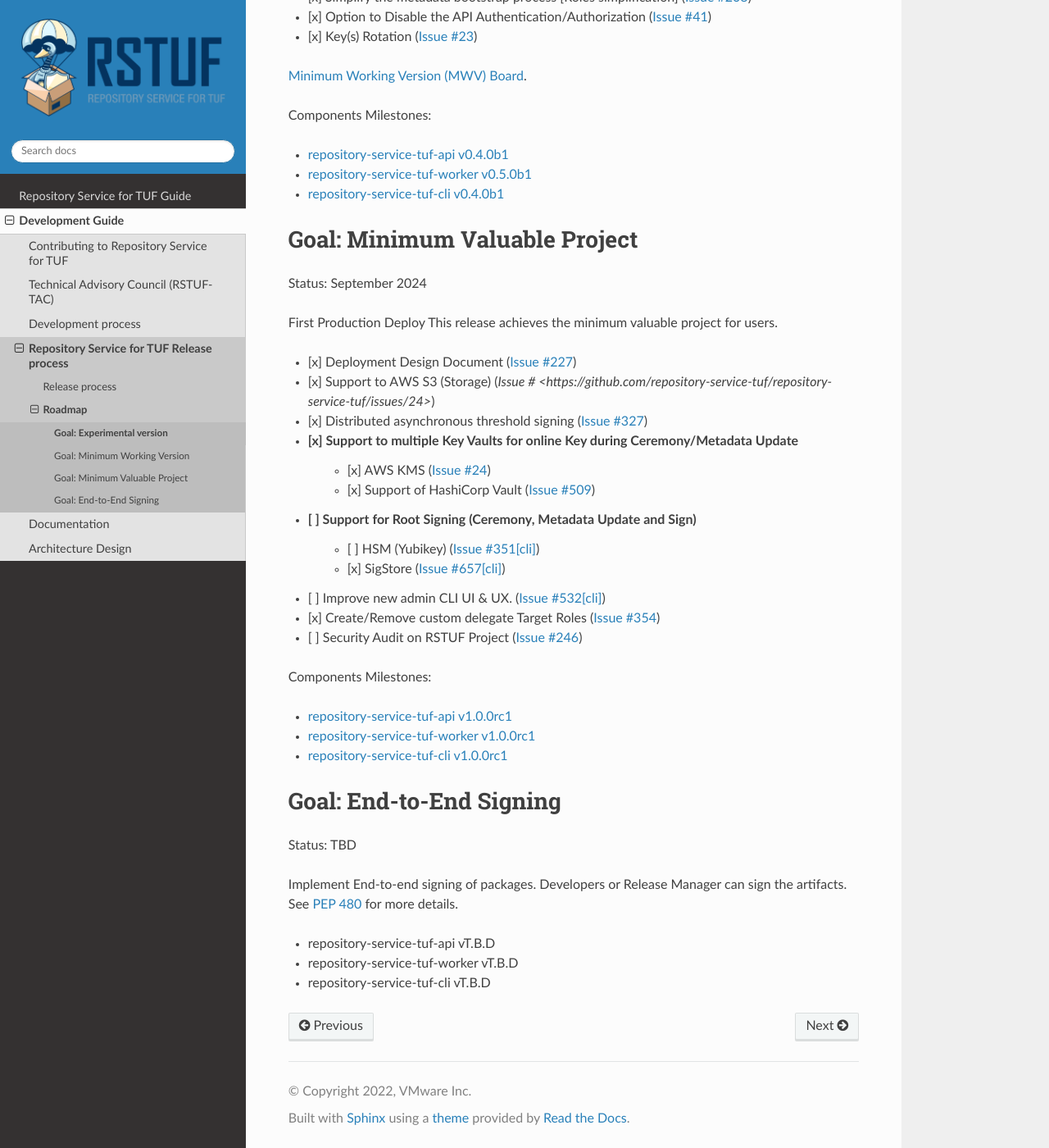
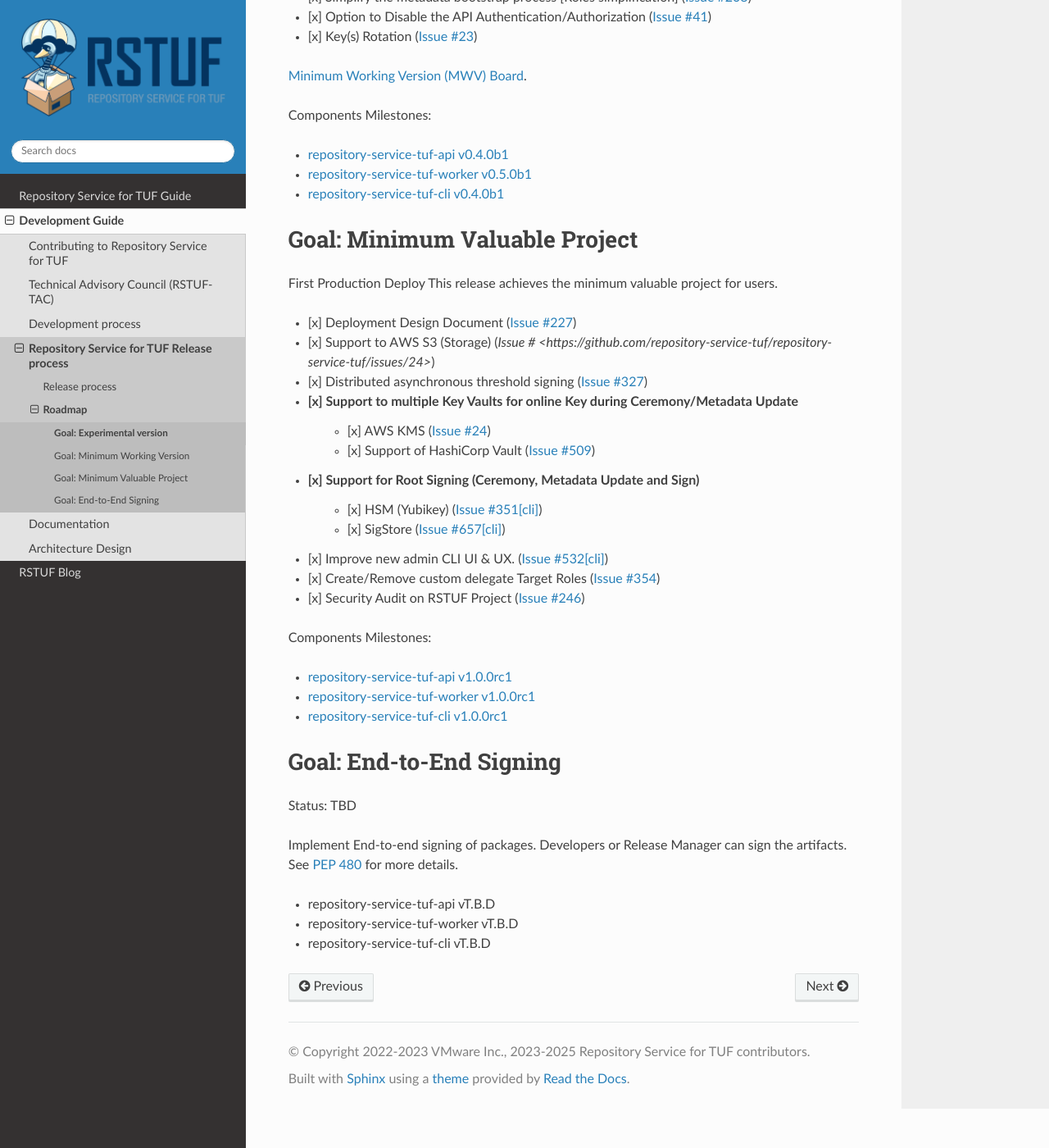
Before and after one commit to repository-service-tuf/repository-service-tuf, a Sphinx documentation site: the page built from docs/source/devel/roadmap.rst, in a window 1280 px wide and 1400 px high, scrolled down 1052 px. Shown: the whole window at 82% size. Built offline with Sphinx 7.4.7 and the Read the Docs theme 3.1.0, drawn with Linux system fonts in a browser that asks for light colours.

Commit message:
docs: add RSTUF blog and audit announcement (#861)
* docs: add RSTUF blog and audit announcement

Signed-off-by: Kairo Araujo <kairo@dearaujo.nl>

* update roadmap

- https://github.com/repository-service-tuf/repository-service-tuf-cli/pull/805
- https://github.com/repository-service-tuf/repository-service-tuf-cli/pull/696

Signed-off-by: Kairo Araujo <kairo@dearaujo.nl>

---------

Signed-off-by: Kairo Araujo <kairo@dearaujo.nl>

```diff
--- a/ROADMAP.rst
+++ b/ROADMAP.rst
@@ -58,8 +58,6 @@ Components Milestones:
 Goal: Minimum Valuable Project
 ==============================
 
-Status: September 2024
-
 First Production Deploy
 This release achieves the minimum valuable project for users.
 
@@ -69,12 +67,12 @@ This release achieves the minimum valuable project for users.
 - [x] Support to multiple Key Vaults for online Key during Ceremony/Metadata Update
       - [x] AWS KMS (`Issue #24 <https://github.com/repository-service-tuf/repository-service-tuf/issues/24>`_)
       - [x] Support of HashiCorp Vault (`Issue #509 <https://github.com/repository-service-tuf/repository-service-tuf/issues/509>`_)
-- [ ] Support for Root Signing (Ceremony, Metadata Update and Sign)
-      - [ ] HSM (Yubikey) (`Issue #351[cli] <https://github.com/repository-service-tuf/repository-service-tuf-cli/issues/351>`_)
+- [x] Support for Root Signing (Ceremony, Metadata Update and Sign)
+      - [x] HSM (Yubikey) (`Issue #351[cli] <https://github.com/repository-service-tuf/repository-service-tuf-cli/issues/351>`_)
       - [x] SigStore (`Issue #657[cli] <https://github.com/repository-service-tuf/repository-service-tuf-cli/issues/657>`_)
-- [ ] Improve new admin CLI UI & UX. (`Issue #532[cli] <https://github.com/repository-service-tuf/repository-service-tuf-cli/issues/532>`_)
+- [x] Improve new admin CLI UI & UX. (`Issue #532[cli] <https://github.com/repository-service-tuf/repository-service-tuf-cli/issues/532>`_)
 - [x] Create/Remove custom delegate Target Roles (`Issue #354 <https://github.com/repository-service-tuf/repository-service-tuf/issues/354>`_)
-- [ ] Security Audit on RSTUF Project  (`Issue #246 <https://github.com/repository-service-tuf/repository-service-tuf/issues/546>`_)
+- [x] Security Audit on RSTUF Project  (`Issue #246 <https://github.com/repository-service-tuf/repository-service-tuf/issues/546>`_)
 
 Components Milestones:
 
--- a/docs/source/conf.py
+++ b/docs/source/conf.py
@@ -19,7 +19,7 @@
 # -- Project information -----------------------------------------------------
 
 project = 'Repository Service for TUF '
-copyright = '2022, VMware Inc'
+copyright = '2022-2023 VMware Inc., 2023-2025 Repository Service for TUF contributors'
 author = 'Kairo de Araujo'
 
 
```
Also changed, not shown: docs/source/blog/index.rst (added, +8 -0 lines), docs/source/blog/posts/rstuf-security-audit-for-1.0.0.rst (added, +59 -0 lines), docs/source/index.rst (+1 -6 lines), 1 other file.
